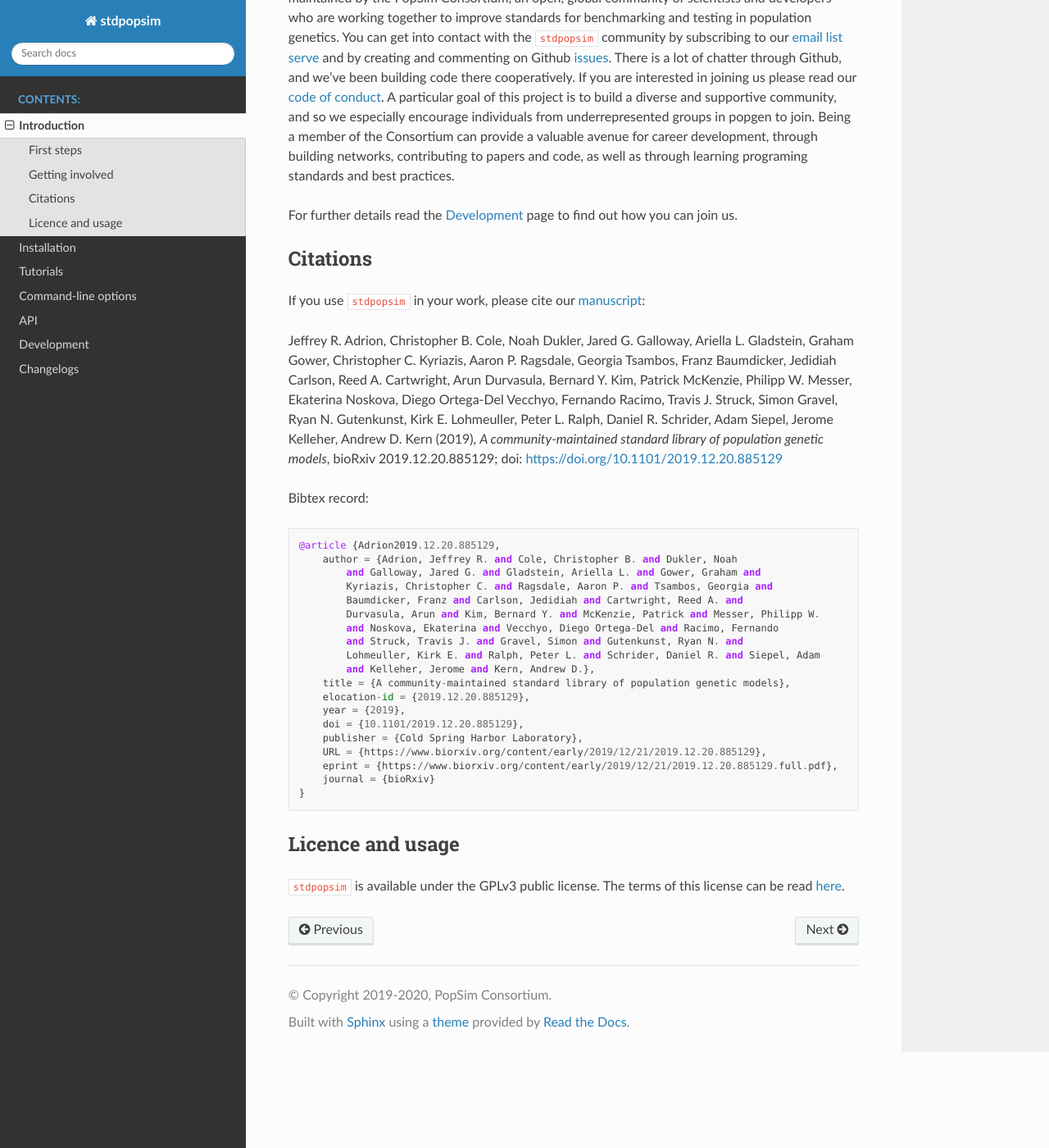
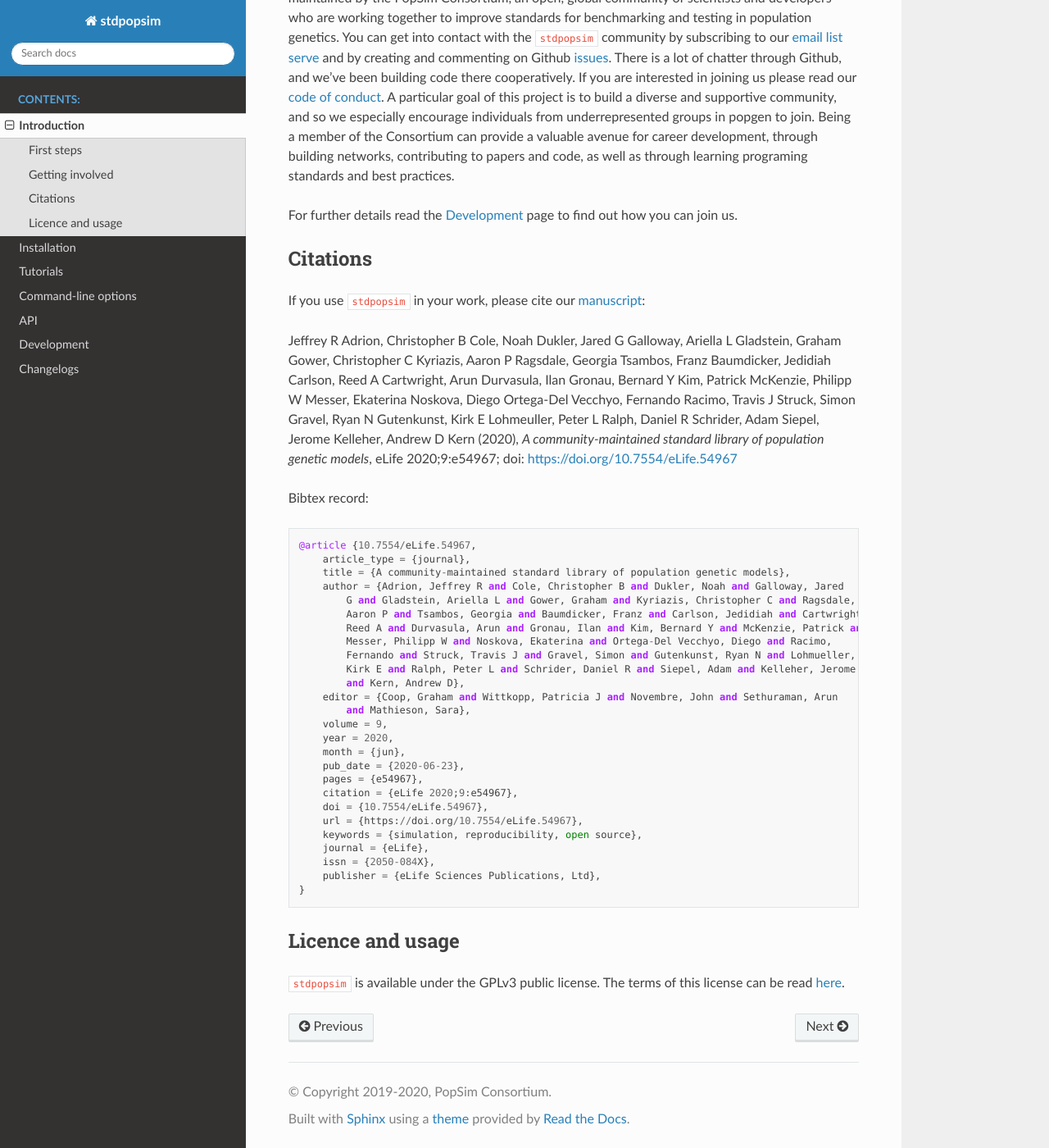
Before and after one commit to popsim-consortium/stdpopsim, a Sphinx documentation site: the page built from docs/introduction.rst, in a window 1280 px wide and 1400 px high, scrolled down 755 px. Shown: the whole window at 82% size. Built offline with Sphinx 7.4.7 and the Read the Docs theme 2.0.0, drawn with Linux system fonts in a browser that asks for light colours; pages that are not in the unit, such as notebooks, are missing from menus.

Commit message:
eLife citation

```diff
--- a/docs/introduction.rst
+++ b/docs/introduction.rst
@@ -61,39 +61,46 @@ Citations
 ---------
 
 If you use ``stdpopsim`` in your work, please cite our
-`manuscript <https://doi.org/10.1101/2019.12.20.885129>`_:
+`manuscript <https://doi.org/10.7554/eLife.54967>`_:
 
-Jeffrey R. Adrion, Christopher B. Cole, Noah Dukler, Jared G. Galloway,
-Ariella L. Gladstein, Graham Gower, Christopher C. Kyriazis, Aaron P. Ragsdale,
-Georgia Tsambos, Franz Baumdicker, Jedidiah Carlson, Reed A. Cartwright,
-Arun Durvasula, Bernard Y. Kim, Patrick McKenzie, Philipp W. Messer,
-Ekaterina Noskova, Diego Ortega-Del Vecchyo, Fernando Racimo, Travis J. Struck,
-Simon Gravel, Ryan N. Gutenkunst, Kirk E. Lohmeuller, Peter L. Ralph,
-Daniel R. Schrider, Adam Siepel, Jerome Kelleher, Andrew D. Kern (2019),
+Jeffrey R Adrion, Christopher B Cole, Noah Dukler, Jared G Galloway,
+Ariella L Gladstein, Graham Gower, Christopher C Kyriazis, Aaron P Ragsdale,
+Georgia Tsambos, Franz Baumdicker, Jedidiah Carlson, Reed A Cartwright,
+Arun Durvasula, Ilan Gronau, Bernard Y Kim, Patrick McKenzie,
+Philipp W Messer, Ekaterina Noskova, Diego Ortega-Del Vecchyo, Fernando Racimo,
+Travis J Struck, Simon Gravel, Ryan N Gutenkunst, Kirk E Lohmeuller,
+Peter L Ralph, Daniel R Schrider, Adam Siepel, Jerome Kelleher, Andrew D Kern (2020),
 *A community-maintained standard library of population genetic models*,
-bioRxiv 2019.12.20.885129; doi: https://doi.org/10.1101/2019.12.20.885129
+eLife 2020;9:e54967; doi: https://doi.org/10.7554/eLife.54967
 
 
 Bibtex record::
 
-    @article {Adrion2019.12.20.885129,
-        author = {Adrion, Jeffrey R. and Cole, Christopher B. and Dukler, Noah
-            and Galloway, Jared G. and Gladstein, Ariella L. and Gower, Graham and
-            Kyriazis, Christopher C. and Ragsdale, Aaron P. and Tsambos, Georgia and
-            Baumdicker, Franz and Carlson, Jedidiah and Cartwright, Reed A. and
-            Durvasula, Arun and Kim, Bernard Y. and McKenzie, Patrick and Messer, Philipp W.
-            and Noskova, Ekaterina and Vecchyo, Diego Ortega-Del and Racimo, Fernando
-            and Struck, Travis J. and Gravel, Simon and Gutenkunst, Ryan N. and
-            Lohmeuller, Kirk E. and Ralph, Peter L. and Schrider, Daniel R. and Siepel, Adam
-            and Kelleher, Jerome and Kern, Andrew D.},
+    @article {10.7554/eLife.54967,
+        article_type = {journal},
         title = {A community-maintained standard library of population genetic models},
-        elocation-id = {2019.12.20.885129},
-        year = {2019},
-        doi = {10.1101/2019.12.20.885129},
-        publisher = {Cold Spring Harbor Laboratory},
-        URL = {https://www.biorxiv.org/content/early/2019/12/21/2019.12.20.885129},
-        eprint = {https://www.biorxiv.org/content/early/2019/12/21/2019.12.20.885129.full.pdf},
-        journal = {bioRxiv}
+        author = {Adrion, Jeffrey R and Cole, Christopher B and Dukler, Noah and Galloway, Jared
+            G and Gladstein, Ariella L and Gower, Graham and Kyriazis, Christopher C and Ragsdale,
+            Aaron P and Tsambos, Georgia and Baumdicker, Franz and Carlson, Jedidiah and Cartwright,
+            Reed A and Durvasula, Arun and Gronau, Ilan and Kim, Bernard Y and McKenzie, Patrick and
+            Messer, Philipp W and Noskova, Ekaterina and Ortega-Del Vecchyo, Diego and Racimo,
+            Fernando and Struck, Travis J and Gravel, Simon and Gutenkunst, Ryan N and Lohmueller,
+            Kirk E and Ralph, Peter L and Schrider, Daniel R and Siepel, Adam and Kelleher, Jerome
+            and Kern, Andrew D},
+        editor = {Coop, Graham and Wittkopp, Patricia J and Novembre, John and Sethuraman, Arun
+            and Mathieson, Sara},
+        volume = 9,
+        year = 2020,
+        month = {jun},
+        pub_date = {2020-06-23},
+        pages = {e54967},
+        citation = {eLife 2020;9:e54967},
+        doi = {10.7554/eLife.54967},
+        url = {https://doi.org/10.7554/eLife.54967},
+        keywords = {simulation, reproducibility, open source},
+        journal = {eLife},
+        issn = {2050-084X},
+        publisher = {eLife Sciences Publications, Ltd},
     }
 
 
```
